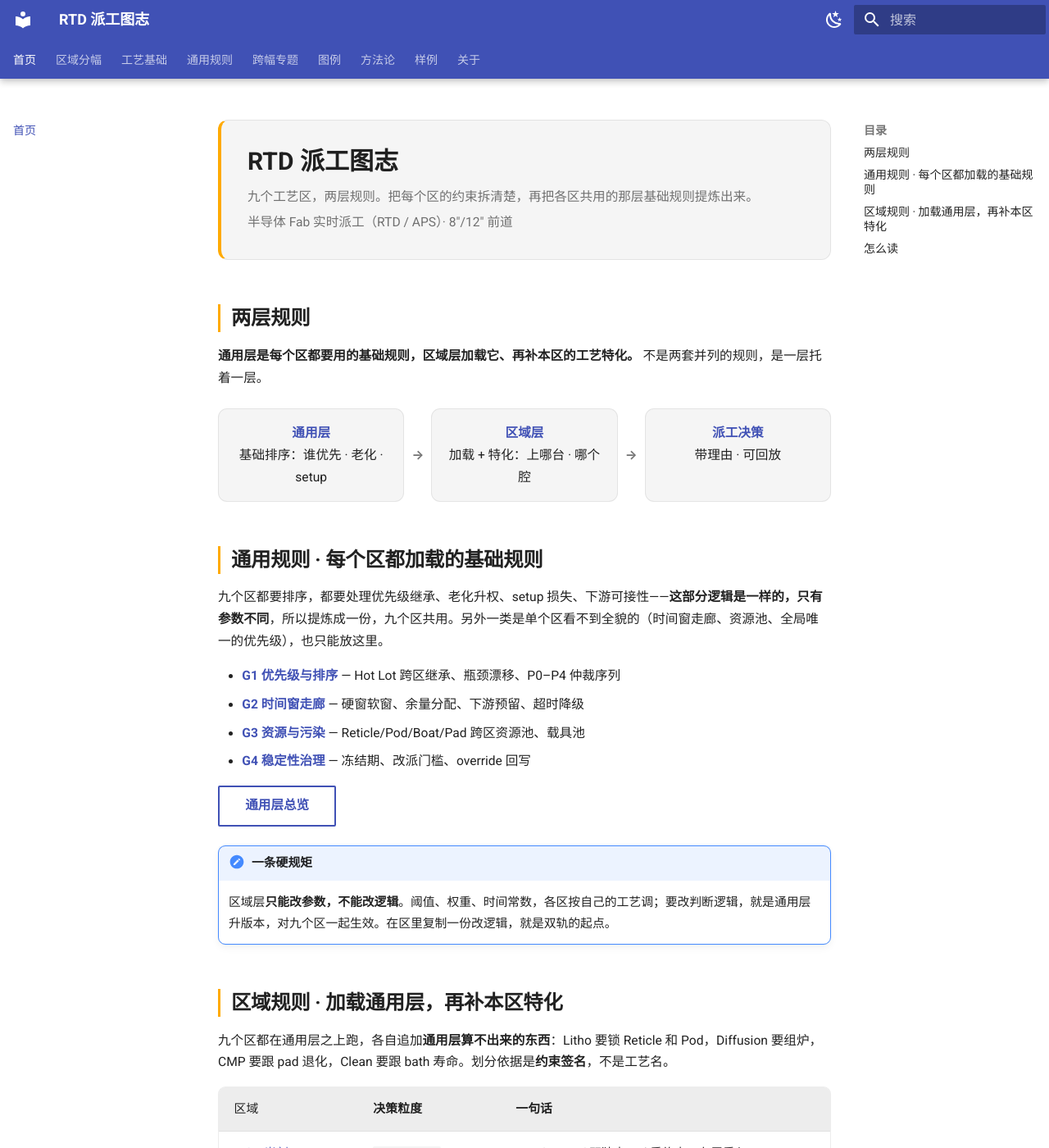
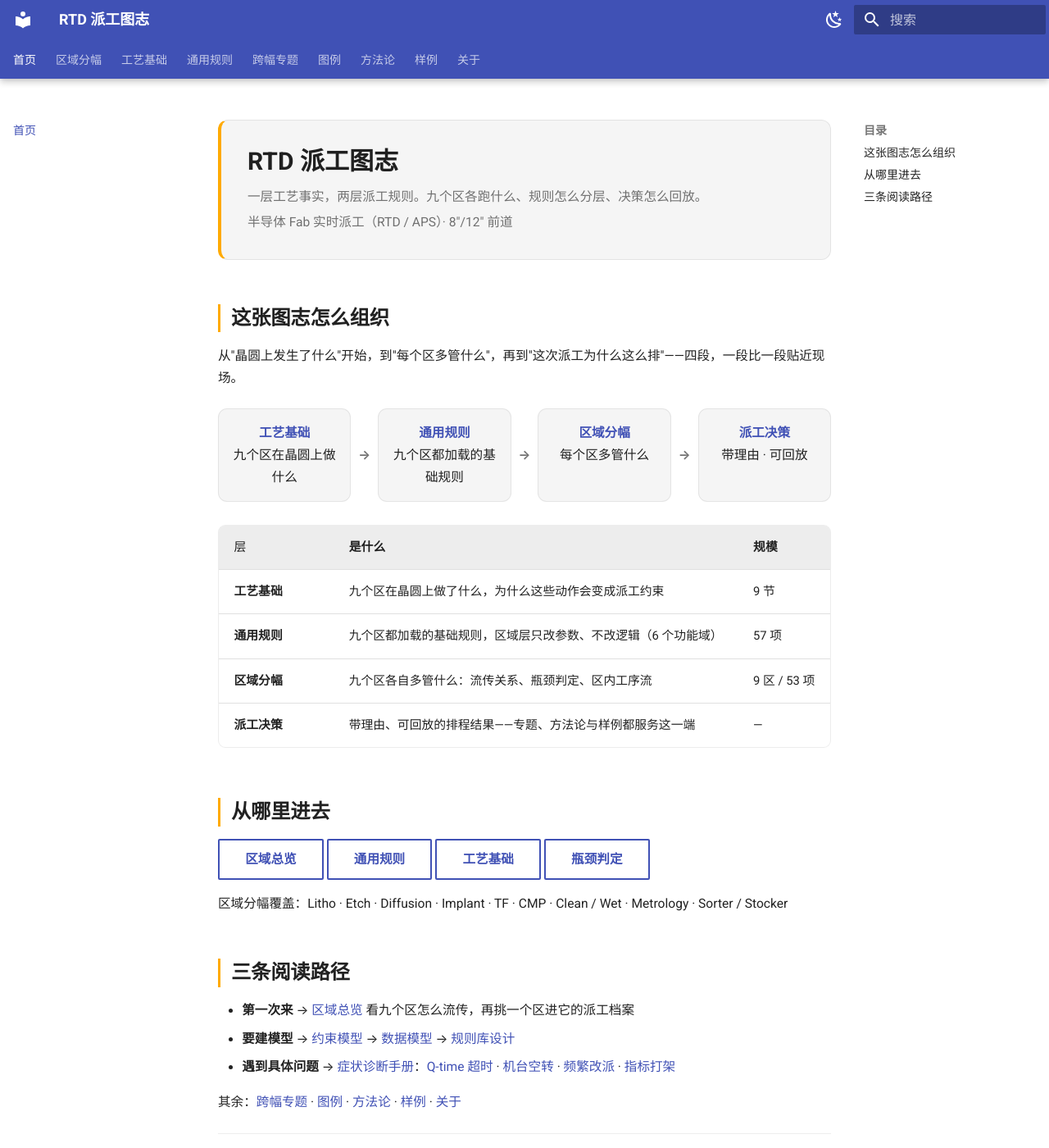
Before and after one commit to pengfei-felix/rtd-atlas, an MkDocs documentation site: the page built from docs/index.md, in a window 1280 px wide and 1400 px high. Shown: the whole window at 82% size. Built offline with MkDocs 1.6.1 and Material for MkDocs 9.7.7, drawn with Linux system fonts in a browser that asks for light colours; some of the changed text lies outside the part shown.

Commit message:
docs(首页): 退回地图页，只留层级与入口
- 四层结构（工艺基础 → 通用规则 → 区域分幅 → 派工决策）+ 四个入口
- 删除失效的 G1–G4 链接、重复的九行区域表、指向待删子页的三处链接
- 规模数字上首页；九个区名压成一行
- README 维护约定新增：首页只放层级与入口，不放任何清单

```diff
--- a/docs/index.md
+++ b/docs/index.md
@@ -6,26 +6,31 @@ title: 首页
 
 # RTD 派工图志
 
-九个工艺区，两层规则。把每个区的约束拆清楚，再把各区共用的那层基础规则提炼出来。
+一层工艺事实，两层派工规则。九个区各跑什么、规则怎么分层、决策怎么回放。
 
 半导体 Fab 实时派工（RTD / APS）· 8"/12" 前道
 
 </div>
 
-## 两层规则
+## 这张图志怎么组织
 
-**通用层是每个区都要用的基础规则，区域层加载它、再补本区的工艺特化。** 不是两套并列的规则，是一层托着一层。
+从"晶圆上发生了什么"开始，到"每个区多管什么"，再到"这次派工为什么这么排"——四段，一段比一段贴近现场。
 
 <div class="flowline" markdown>
 
 <div class="flow-step" markdown>
-<strong>通用层</strong><br>
-基础排序：谁优先 · 老化 · setup
+<strong>工艺基础</strong><br>
+九个区在晶圆上做什么
 </div>
 <div class="flow-arrow">→</div>
 <div class="flow-step" markdown>
-<strong>区域层</strong><br>
-加载 + 特化：上哪台 · 哪个腔
+<strong>通用规则</strong><br>
+九个区都加载的基础规则
+</div>
+<div class="flow-arrow">→</div>
+<div class="flow-step" markdown>
+<strong>区域分幅</strong><br>
+每个区多管什么
 </div>
 <div class="flow-arrow">→</div>
 <div class="flow-step" markdown>
@@ -35,47 +40,29 @@ title: 首页
 
 </div>
 
-## 通用规则 · 每个区都加载的基础规则
+| 层 | 是什么 | 规模 |
+|---|---|---|
+| **工艺基础** | 九个区在晶圆上做了什么，为什么这些动作会变成派工约束 | 9 节 |
+| **通用规则** | 九个区都加载的基础规则，区域层只改参数、不改逻辑（6 个功能域） | 57 项 |
+| **区域分幅** | 九个区各自多管什么：流传关系、瓶颈判定、区内工序流 | 9 区 / 53 项 |
+| **派工决策** | 带理由、可回放的排程结果——专题、方法论与样例都服务这一端 | — |
 
-九个区都要排序，都要处理优先级继承、老化升权、setup 损失、下游可接性——**这部分逻辑是一样的，只有参数不同**，所以提炼成一份，九个区共用。另外一类是单个区看不到全貌的（时间窗走廊、资源池、全局唯一的优先级），也只能放这里。
-
-- [**G1 优先级与排序**](common/01-priority.md) — Hot Lot 跨区继承、瓶颈漂移、P0–P4 仲裁序列
-- [**G2 时间窗走廊**](common/02-qtime-corridor.md) — 硬窗软窗、余量分配、下游预留、超时降级
-- [**G3 资源与污染**](common/03-resource-contamination.md) — Reticle/Pod/Boat/Pad 跨区资源池、载具池
-- [**G4 稳定性治理**](common/04-stability.md) — 冻结期、改派门槛、override 回写
-
-[通用层总览](common/index.md){ .md-button }
-
-!!! note "一条硬规矩"
-    区域层**只能改参数，不能改逻辑**。阈值、权重、时间常数，各区按自己的工艺调；要改判断逻辑，就是通用层升版本，对九个区一起生效。在区里复制一份改逻辑，就是双轨的起点。
-
-## 区域规则 · 加载通用层，再补本区特化
-
-九个区都在通用层之上跑，各自追加**通用层算不出来的东西**：Litho 要锁 Reticle 和 Pod，Diffusion 要组炉，CMP 要跟 pad 退化，Clean 要跟 bath 寿命。划分依据是**约束签名**，不是工艺名。
-
-| 区域 | 决策粒度 | 一句话 |
-|---|---|---|
-| [Litho 光刻](litho/index.md) | `Lot → Tool` | Reticle + Pod 双独占，八重约束、九层重入 |
-| [Etch 刻蚀](etch/index.md) | `Lot → Chamber` | 腔体资质与 matching，Q-time 后窗 |
-| [Diffusion 扩散](diffusion/index.md) | `Batch 组炉` | 组炉与 SRB，前后双窗（RTP 归此区） |
-| [Implant 注入](implant/index.md) | `Batch` | setup family、污染隔离、退火窗口 |
-| [TF 薄膜](tf/index.md) | `Lot → Chamber` | chamber dedication、靶材寿命（ECP 归此区） |
-| [CMP 研磨](cmp/index.md) | `Lot → Tool` | Pad 连续退化、R2R 闭环 |
-| [Clean / Wet 清洗](clean/index.md) | `Batch → Bath` | bath 寿命、走廊起点、出口限流 |
-| [Metrology 量测](metrology/index.md) | `Lot → Tool` | 采样规则、recipe 时长陷阱（缺陷检测归此区） |
-| [Sorter / Stocker](sorter/index.md) | `Carrier → Slot` | 载具池、污染分区 |
+## 从哪里进去
 
 [区域总览](zones/index.md){ .md-button }
+[通用规则](common/index.md){ .md-button }
 [工艺基础](basics/index.md){ .md-button }
+[瓶颈判定](zones/bottleneck.md){ .md-button }
 
-## 怎么读
+区域分幅覆盖：Litho · Etch · Diffusion · Implant · TF · CMP · Clean / Wet · Metrology · Sorter / Stocker
 
-- **先建立地图感** → [区域总览](zones/index.md)，再看 [Litho 核心结论速览](litho/00-结论速览.md)（六条结论）
+## 三条阅读路径
+
+- **第一次来** → [区域总览](zones/index.md) 看九个区怎么流传，再挑一个区进它的派工档案
 - **要建模型** → [约束模型](method/constraints.md) → [数据模型](method/data-model.md) → [规则库设计](method/rule-library.md)
-- **要落地一个区** → [瓶颈判定](zones/bottleneck.md) → [Litho 落地路线图](litho/06-落地路线图.md) → [避坑清单](litho/08-避坑清单.md)
-- **遇到具体问题** → [症状诊断手册](method/symptom-playbook.md)：[Q-time 超时](topics/qtime-corridor.md) · [机台空转](topics/support-resource.md) · [频繁改派](common/04-stability.md) · [指标打架](topics/metric-conflict.md)
+- **遇到具体问题** → [症状诊断手册](method/symptom-playbook.md)：[Q-time 超时](topics/qtime-corridor.md) · [机台空转](topics/support-resource.md) · [频繁改派](common/index.md#manual) · [指标打架](topics/metric-conflict.md)
 
-其余：[跨幅专题](topics/index.md) · [约束四类](legend/constraint-types.md) · [方法论](method/index.md) · [样例](examples/index.md) · [术语表](legend/glossary.md)
+其余：[跨幅专题](topics/index.md) · [图例](legend/constraint-types.md) · [方法论](method/index.md) · [样例](examples/index.md) · [关于](about.md)
 
 ---
 
```
Also changed, not shown: CHANGELOG.md (+9 -0 lines), README.md (+2 -1 lines).
